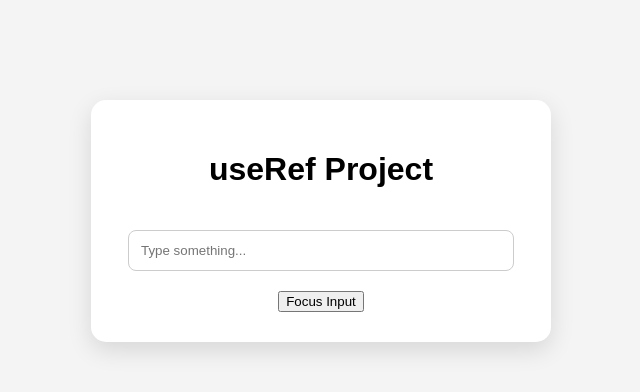
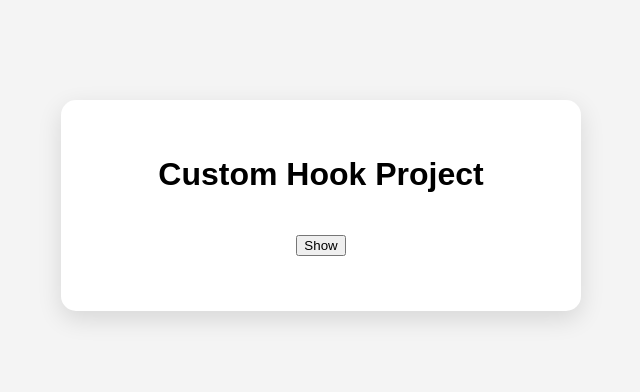
Before and after one commit to asmabibi9390-sys/React-tutorial, a React (Vite) app: page / in a window 1280 px wide. Shown: the top 392 px of the page, without its empty margins (319-959 px from the left). Built offline with nearby package versions, Linux system fonts and the light colour scheme.

Commit message:
Add custom hook project

```diff
--- a/src/App.css
+++ b/src/App.css
@@ -120,3 +120,17 @@ body {
   display: block;
   margin: auto;
 }
+.toggle-container {
+  width: 450px;
+  max-width: 90%;
+  margin: 100px auto;
+  padding: 35px;
+  text-align: center;
+  background: white;
+  border-radius: 15px;
+  box-shadow: 0 8px 25px rgba(0, 0, 0, 0.12);
+}
+
+.toggle-container button {
+  margin: 20px 0;
+}
--- a/src/App.jsx
+++ b/src/App.jsx
@@ -1,8 +1,8 @@
 import "./App.css";
-import FocusInput from "./components/FocusInput";
+import ToggleApp from "./components/ToggleApp";
 
 function App() {
-  return <FocusInput />;
+  return <ToggleApp />;
 }
 
 export default App;
--- /dev/null
+++ b/src/Hooks/useToggle.js
@@ -0,0 +1,13 @@
+import { useState } from "react";
+
+function useToggle(initialValue = false) {
+  const [value, setValue] = useState(initialValue);
+
+  function toggle() {
+    setValue((previousValue) => !previousValue);
+  }
+
+  return [value, toggle];
+}
+
+export default useToggle;
--- /dev/null
+++ b/src/components/ToggleApp.jsx
@@ -0,0 +1,23 @@
+import useToggle from "../hooks/useToggle";
+
+function ToggleApp() {
+  const [show, toggle] = useToggle(false);
+
+  return (
+    <div className="toggle-container">
+      <h1>Custom Hook Project</h1>
+
+      <button onClick={toggle}>
+        {show ? "Hide" : "Show"}
+      </button>
+
+      {show && (
+        <p>
+          This content is controlled by my custom hook.
+        </p>
+      )}
+    </div>
+  );
+}
+
+export default ToggleApp;
```
